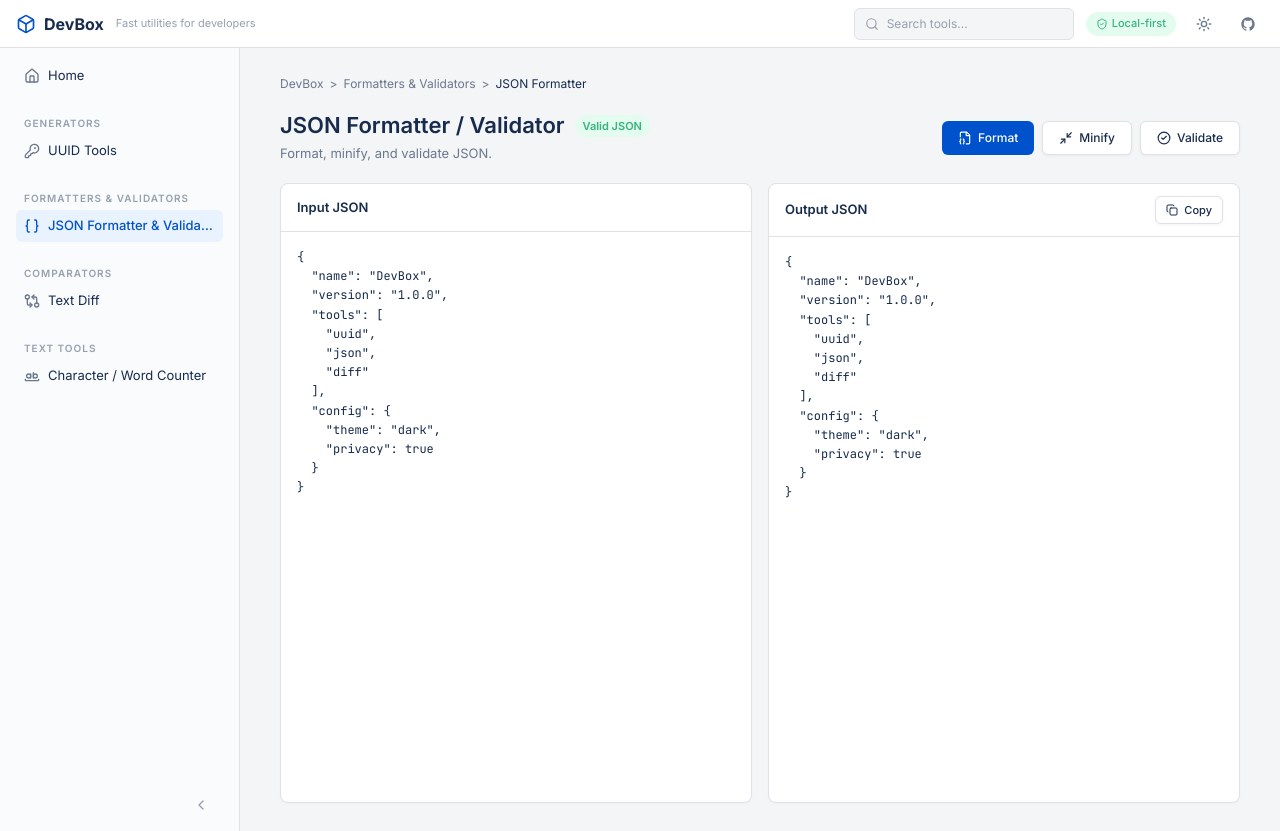
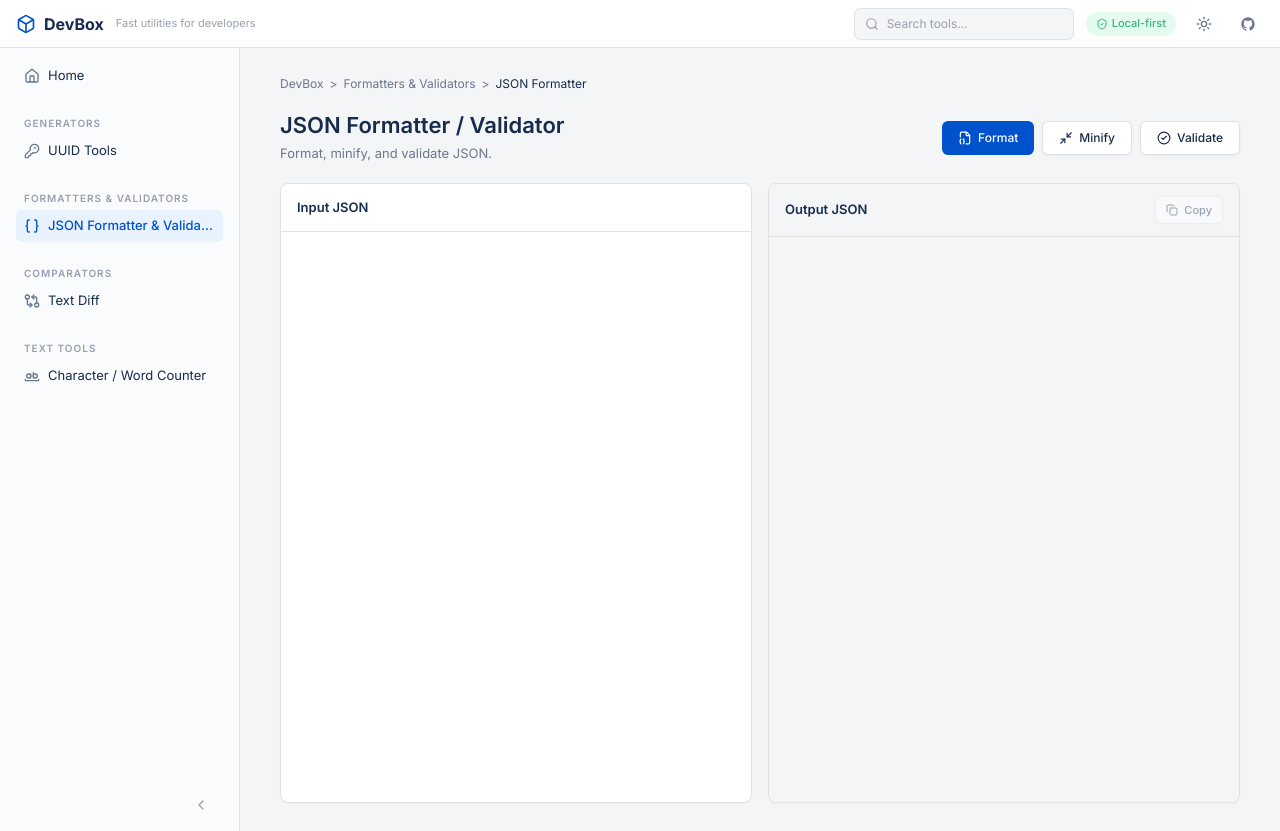
Before and after one commit to YasudaYutaka/devbox, a Next.js app: page /json-formatter in a window 1280 px wide. Built offline with nearby package versions, Linux system fonts and the light colour scheme.

Commit message:
feat: add json formatter logic

```diff
--- a/app/ui/json-formatter-view.tsx
+++ b/app/ui/json-formatter-view.tsx
@@ -1,3 +1,6 @@
+"use client";
+
+import { useState } from "react";
 import { CheckCircle2, Copy, FileJson2, Minimize2 } from "lucide-react";
 import { Breadcrumbs, Card, cx } from "./primitives";
 import { DevBoxShell } from "./shell";
@@ -16,7 +19,78 @@
   }
 }`;
 
+function formatJson(input: string): { ok: true; result: string } | { ok: false; error: string } {
+  try {
+    return { ok: true, result: JSON.stringify(JSON.parse(input), null, 2) };
+  } catch (e) {
+    return { ok: false, error: (e as Error).message };
+  }
+}
+
+function minifyJson(input: string): { ok: true; result: string } | { ok: false; error: string } {
+  try {
+    return { ok: true, result: JSON.stringify(JSON.parse(input)) };
+  } catch (e) {
+    return { ok: false, error: (e as Error).message };
+  }
+}
+
+function validateJson(input: string): { valid: boolean; error: string } {
+  try {
+    JSON.parse(input);
+    return { valid: true, error: "" };
+  } catch (e) {
+    return { valid: false, error: (e as Error).message };
+  }
+}
+
 export function JsonFormatterPage() {
+  const [inputJson, setInputJson] = useState("");
+  const [outputJson, setOutputJson] = useState("");
+  const [status, setStatus] = useState<"valid" | "invalid" | "idle">("idle");
+  const [errorMsg, setErrorMsg] = useState("");
+  const [notice, setNotice] = useState("");
+
+  function handleFormat() {
+    const r = formatJson(inputJson);
+    if (r.ok) {
+      setOutputJson(r.result);
+      setStatus("valid");
+      setErrorMsg("");
+    } else {
+      setStatus("invalid");
+      setErrorMsg(r.error);
+      setOutputJson("");
+    }
+  }
+
+  function handleMinify() {
+    const r = minifyJson(inputJson);
+    if (r.ok) {
+      setOutputJson(r.result);
+      setStatus("valid");
+      setErrorMsg("");
+    } else {
+      setStatus("invalid");
+      setErrorMsg(r.error);
+      setOutputJson("");
+    }
+  }
+
+  function handleValidate() {
+    const r = validateJson(inputJson);
+    setStatus(r.valid ? "valid" : "invalid");
+    setErrorMsg(r.error);
+    setOutputJson("");
+  }
+
+  async function handleCopy() {
+    if (!outputJson) return;
+    await navigator.clipboard.writeText(outputJson);
+    setNotice("Copied!");
+    setTimeout(() => setNotice(""), 1600);
+  }
+
   return (
     <DevBoxShell active="json-formatter">
       <Breadcrumbs items={[{ label: "DevBox", href: "/" }, { label: "Formatters & Validators" }, { label: "JSON Formatter" }]} />
@@ -26,52 +100,87 @@
             <h1 className="text-[22px] font-semibold leading-tight tracking-normal text-[var(--text-primary)]">
               JSON Formatter / Validator
             </h1>
-            <span className="inline-flex h-[22px] items-center justify-center rounded-full bg-[var(--success-bg)] px-2 text-[11px] font-semibold text-[var(--success)]">
-              Valid JSON
-            </span>
+            {status === "valid" && (
+              <span className="inline-flex h-[22px] items-center justify-center rounded-full bg-[var(--success-bg)] px-2 text-[11px] font-semibold text-[var(--success)]">
+                Valid JSON
+              </span>
+            )}
+            {status === "invalid" && (
+              <span className="inline-flex h-[22px] items-center justify-center rounded-full bg-[var(--error-bg)] px-2 text-[11px] font-semibold text-[var(--error)]">
+                Invalid JSON
+              </span>
+            )}
           </div>
           <p className="text-[13px] text-[var(--text-secondary)]">
             Format, minify, and validate JSON.
           </p>
         </div>
         <div className="flex flex-wrap items-center gap-2">
-          <JsonActionButton icon={FileJson2}>Format</JsonActionButton>
-          <JsonActionButton icon={Minimize2} variant="outline">
+          <JsonActionButton icon={FileJson2} onClick={handleFormat}>Format</JsonActionButton>
+          <JsonActionButton icon={Minimize2} variant="outline" onClick={handleMinify}>
             Minify
           </JsonActionButton>
-          <JsonActionButton icon={CheckCircle2} variant="outline">
+          <JsonActionButton icon={CheckCircle2} variant="outline" onClick={handleValidate}>
             Validate
           </JsonActionButton>
         </div>
       </div>
       <div className="grid min-h-[620px] gap-4 lg:grid-cols-2">
-        <EditorPanel title="Input JSON" />
-        <EditorPanel title="Output JSON" showCopy />
+        <InputPanel title="Input JSON" value={inputJson} onChange={setInputJson} />
+        <OutputPanel title="Output JSON" value={outputJson} notice={notice} onCopy={handleCopy} />
       </div>
+      {status === "invalid" && errorMsg && (
+        <p className="text-[12px] font-mono text-[var(--error)]">{errorMsg}</p>
+      )}
     </DevBoxShell>
   );
 }
 
-function EditorPanel({
+function InputPanel({ title, value, onChange }: { title: string; value: string; onChange: (v: string) => void }) {
+  return (
+    <Card className="flex min-h-[420px] flex-col">
+      <div className="flex min-h-12 items-center gap-3 border-b border-[var(--border)] px-4 py-3">
+        <h2 className="text-[13px] font-semibold text-[var(--text-primary)]">{title}</h2>
+      </div>
+      <textarea
+        className="min-h-0 flex-1 resize-none bg-transparent p-4 font-mono text-xs leading-[1.6] text-[var(--text-primary)] outline-none"
+        value={value}
+        onChange={(e) => onChange(e.target.value)}
+        spellCheck={false}
+      />
+    </Card>
+  );
+}
+
+function OutputPanel({
   title,
-  showCopy = false,
+  value,
+  notice,
+  onCopy,
 }: {
   title: string;
-  showCopy?: boolean;
+  value: string;
+  notice: string;
+  onCopy: () => void;
 }) {
   return (
     <Card className="flex min-h-[420px] flex-col">
-      <div className="flex min-h-12 items-center justify-between gap-3 border-b border-[var(--border)] px-4 py-3">
+      <div className="flex min-h-12 items-center justify-between gap-3 border-b border-[var(--border)] bg-[var(--bg-page)] px-4 py-3">
         <h2 className="text-[13px] font-semibold text-[var(--text-primary)]">{title}</h2>
-        {showCopy ? (
-          <button className="inline-flex h-7 items-center justify-center gap-1.5 rounded-md border border-[var(--border)] bg-[var(--bg-surface)] px-2.5 text-[11px] font-medium text-[var(--text-primary)] shadow-[0_1px_3.5px_rgba(0,0,0,0.05)] transition-colors hover:bg-[var(--bg-hover)]">
+        <div className="flex items-center gap-2">
+          {notice && <span className="text-[11px] text-[var(--success)]">{notice}</span>}
+          <button
+            onClick={onCopy}
+            disabled={!value}
+            className="inline-flex h-7 items-center justify-center gap-1.5 rounded-md border border-[var(--border)] bg-[var(--bg-surface)] px-2.5 text-[11px] font-medium text-[var(--text-primary)] shadow-[0_1px_3.5px_rgba(0,0,0,0.05)] transition-colors hover:bg-[var(--bg-hover)] disabled:cursor-not-allowed disabled:opacity-40"
+          >
             <Copy aria-hidden className="size-3" strokeWidth={2} />
             Copy
           </button>
-        ) : null}
+        </div>
       </div>
-      <pre className="min-h-0 flex-1 overflow-auto whitespace-pre-wrap p-4 font-mono text-xs leading-[1.6] text-[var(--text-primary)]">
-        {sampleJson}
+      <pre className="min-h-0 flex-1 overflow-auto whitespace-pre-wrap bg-[var(--bg-page)] p-4 font-mono text-xs leading-[1.6] text-[var(--text-primary)]">
+        {value}
       </pre>
     </Card>
   );
@@ -81,13 +190,16 @@
   children,
   icon: Icon,
   variant = "default",
+  onClick,
 }: {
   children: React.ReactNode;
   icon: typeof FileJson2;
   variant?: "default" | "outline";
+  onClick: () => void;
 }) {
   return (
     <button
+      onClick={onClick}
       className={cx(
         "inline-flex h-[34px] items-center justify-center gap-1.5 rounded-md px-4 text-xs font-medium transition-colors",
         variant === "default" &&
```
